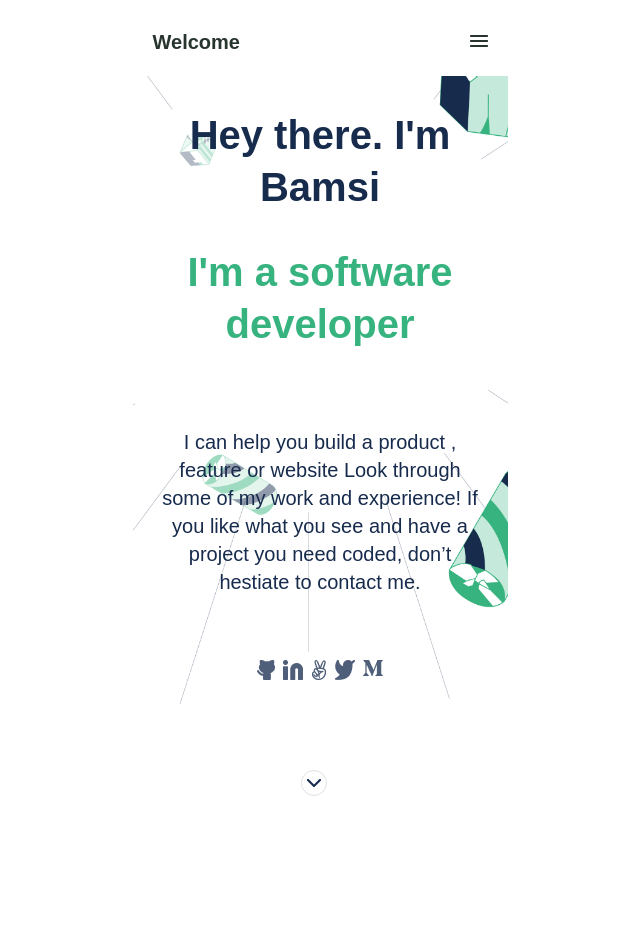
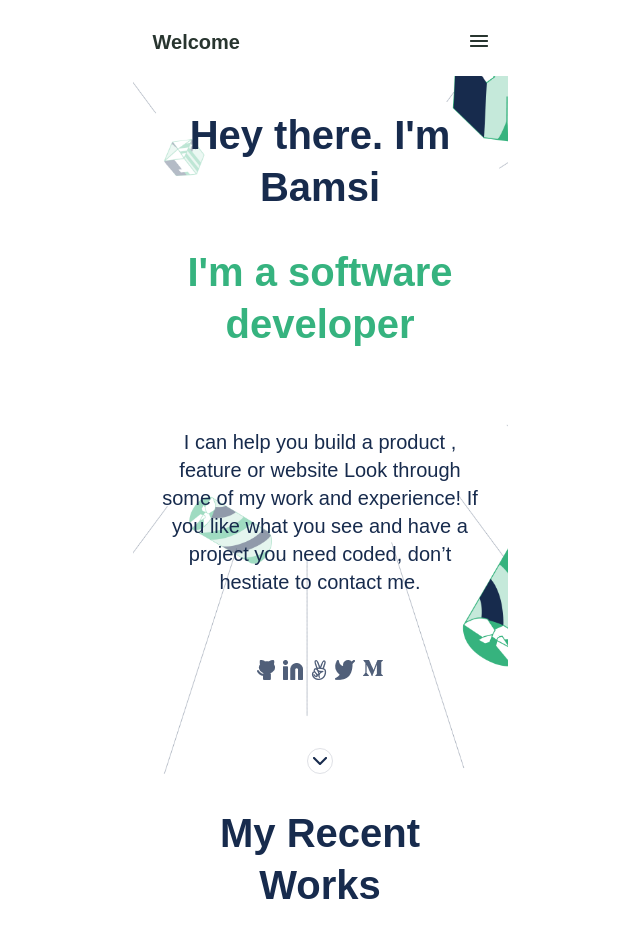
Before and after one commit to bamsi/portfolio, a website: page index.html in a window 1280 px wide. Shown: the whole page, without its empty margins (320-960 px from the left). Before the commit the page ends 800 px from the top, so only its background shows below. Drawn offline with Linux system fonts and the light colour scheme.

Commit message:
add works title

```diff
--- a/css/style.css
+++ b/css/style.css
@@ -77,13 +77,27 @@
 .down-arrow {
   display: flex;
   flex-direction: row;
-  align-items: flex-start;
-  position: absolute;
-  left: calc(50% - 40px / 2 + 0.5px);
-  bottom: 4px;
+  justify-content: center;
+  margin-top: 60px;
 }
 
 .down-arrow img {
   border: 1px solid #dfe1e6;
   border-radius: 32px;
 }
+
+.work-container {
+  display: grid;
+}
+
+.work-title {
+  width: 327px;
+}
+
+.work-title h2 {
+  color: #172b4d;
+  text-align: center;
+  font-weight: 700;
+  font-size: 40px;
+  line-height: 52px;
+}
--- a/index.html
+++ b/index.html
@@ -51,6 +51,11 @@
           <img src="images/arrow.png" alt="arrow" />
         </div>
       </section>
+      <section class="work-container">
+        <div class="work-title">
+          <h2>My Recent Works</h2>
+        </div>
+      </section>
     </main>
   </body>
 </html>
```
